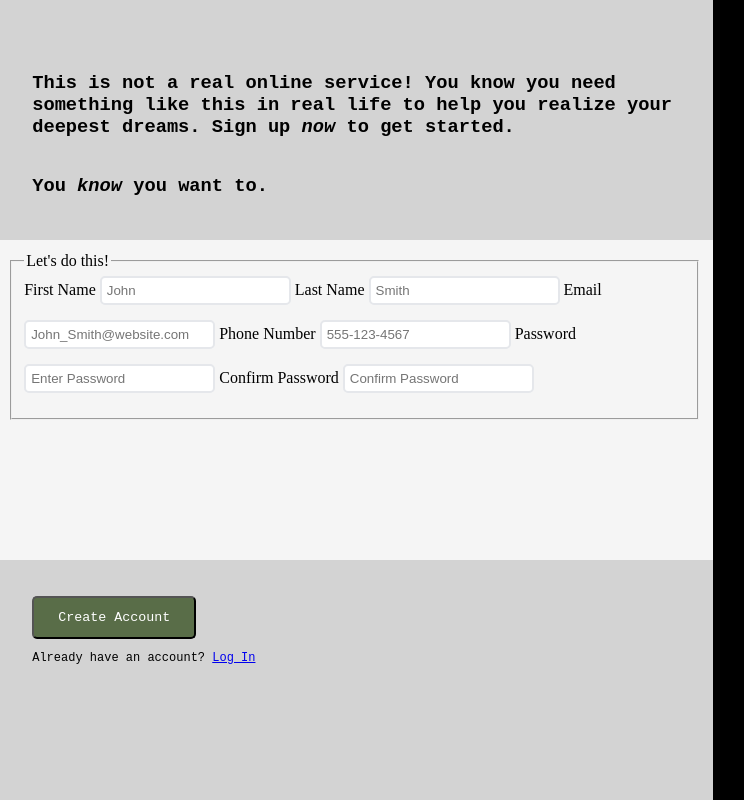
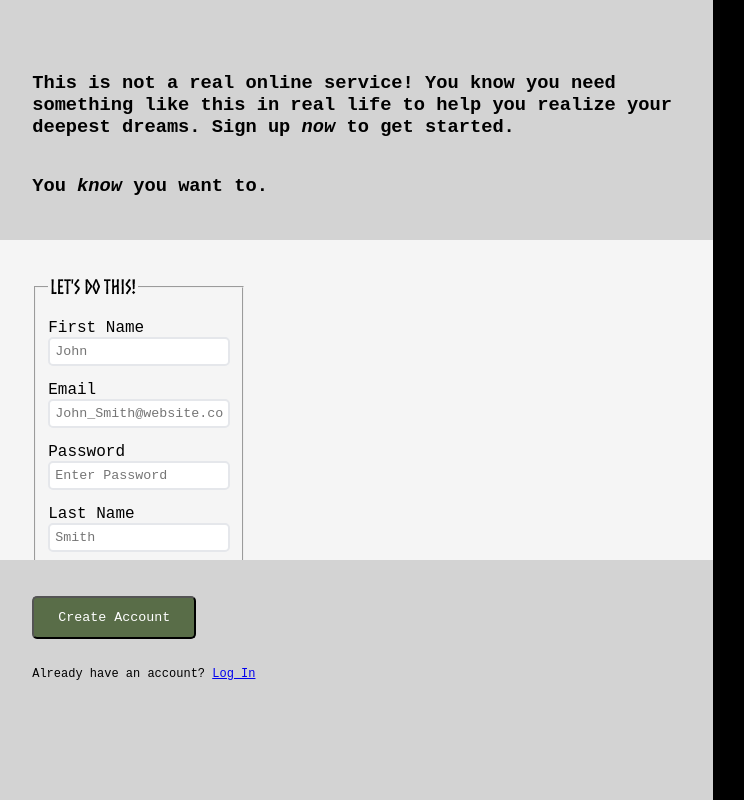
Before and after one commit to c-shipp/sign-up-form, a plain HTML site: page index.html in a window 1280 px wide. Shown: the full height of the page, 439-1183 px from the left. Drawn offline with Linux system fonts and the light colour scheme.

Commit message:
Style CSS - two column form
1. Style legend
2. style input font
3. HTML edit form-column-A & form-column-b
4. Display: Flex form-column A/b

*Attempting to create a form with two columns,
thus far the attempt is unsuccesful.

```diff
--- a/index.html
+++ b/index.html
@@ -29,18 +29,23 @@
             <form action=".." method="get">
             <fieldset>
                 <legend>Let's do this!</legend>
+                <div class="form-column-A">
                 <label for="first_name">First Name</label>
                 <input type="text" id="first_name" name="first_name" placeholder="John" required>
+                <label for="email">Email</label>
+                <input type="email" id="email" name="email" placeholder="John_Smith@website.com" required>
+                <label for="password">Password</label>
+                <input type="password" id="password" name="password" placeholder="Enter Password" minlength="8" pattern="[A-Za-z0-9]{8,}" autocomplete="off" required>
+                </div>
+                <div class="form-column-B">
                 <label for="last_name">Last Name</label>
                 <input type="text" id="last_name" name="last_name" placeholder="Smith" required>
-                <label for="email">Email</label>
-                <input type="email" id="email" name="email" placeholder="John_Smith@website.com" required>
                 <label for="phone_number">Phone Number</label>
                 <input type="tel" id="phone_number" name="phone_number" placeholder="555-123-4567" pattern="[0-9]{3}-[0-9]{3}-[0-9]{4}" required>
-                <label for="password">Password</label>
-                <input type="password" id="password" name="password" placeholder="Enter Password" minlength="8" pattern="[A-Za-z0-9]{8,}" autocomplete="off" required>
                 <label for="confirm_password">Confirm Password</label>
                 <input type="password" id="confirm_password" name="confirm_password" placeholder="Confirm Password" minlength="8" pattern="[A-Za-z0-9]{8,}" autocomplete="off"  required>
+                </div>
+                <!-- Edited the HTML to have two form-columns. Not working-->
             </fieldset>
             </form>
         </div>
--- a/style.css
+++ b/style.css
@@ -92,6 +92,7 @@ h3 {
     align-items: flex-start;
     justify-content: flex-start;
     padding: 36px 36px;
+    gap: 16px;
 }
 
 #log-in, p {
@@ -100,13 +101,35 @@ h3 {
     color: black;
 }
 
+form {
+    font-family: 'Courier New', Courier, monospace;
+    display: flex;
+    flex-wrap: wrap;
+    justify-content: space-between;
+    padding: 24px 24px;
+}
+
+.form-column-A, .form-column-B {
+    display: flex;
+    flex-direction: column;
+    flex: 0 0 48%;
+}
+
+legend {
+    font-size: 1.25rem;
+    font-family: 'Norse', 'Courier New', Courier, monospace;
+    margin-bottom: 16px;
+}
+
 input {
+  font-family: 'Courier New', Courier, monospace;
   color: black;
   border: 2px solid #E5E7EB;
   margin-bottom: 15px;
   padding: 5px;
   border-radius: 5px;
   transition: box-shadow 0.3s ease;
+  width: 100%;
 }
 
 input:not(:placeholder-shown):invalid  {
```
